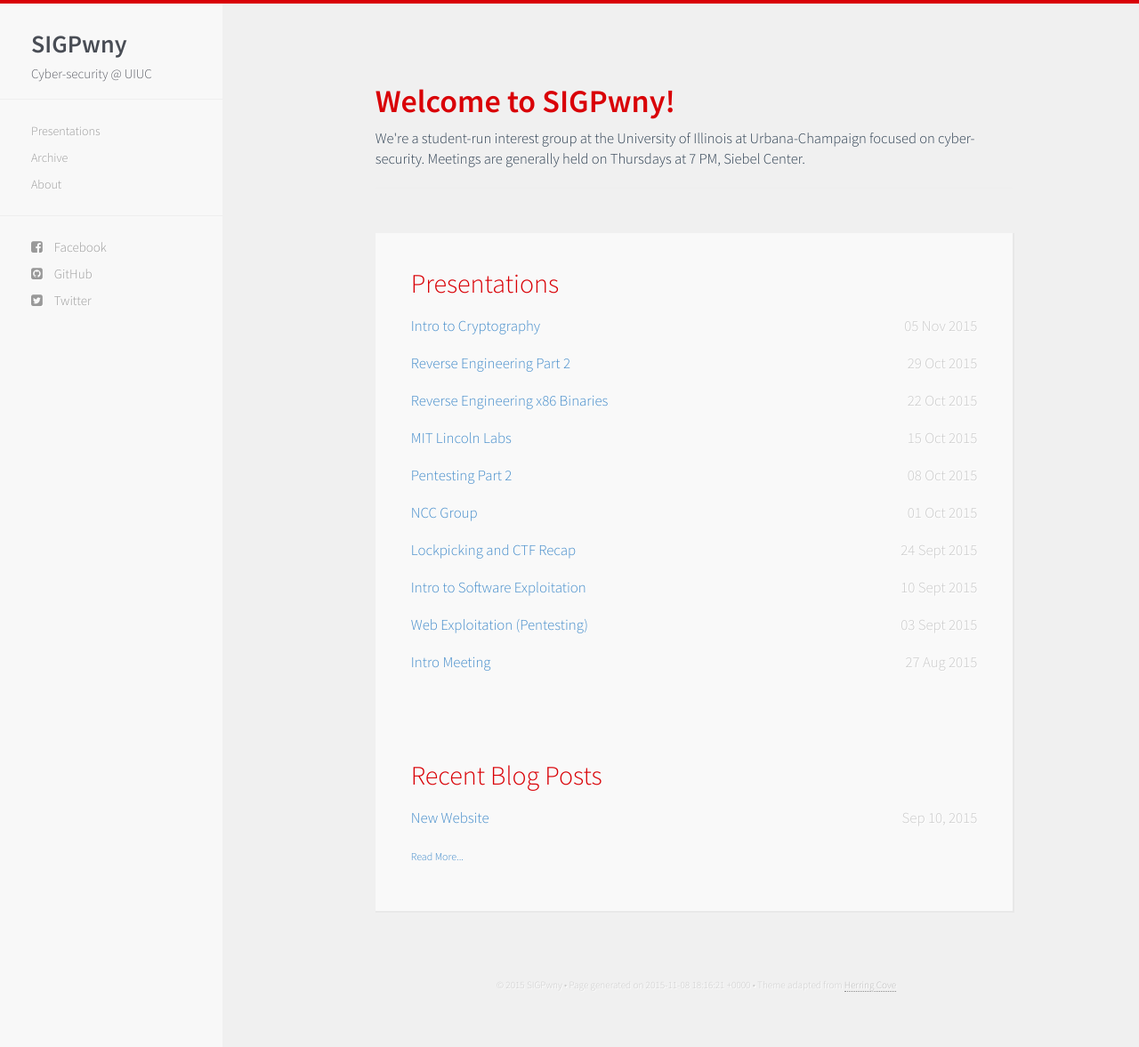
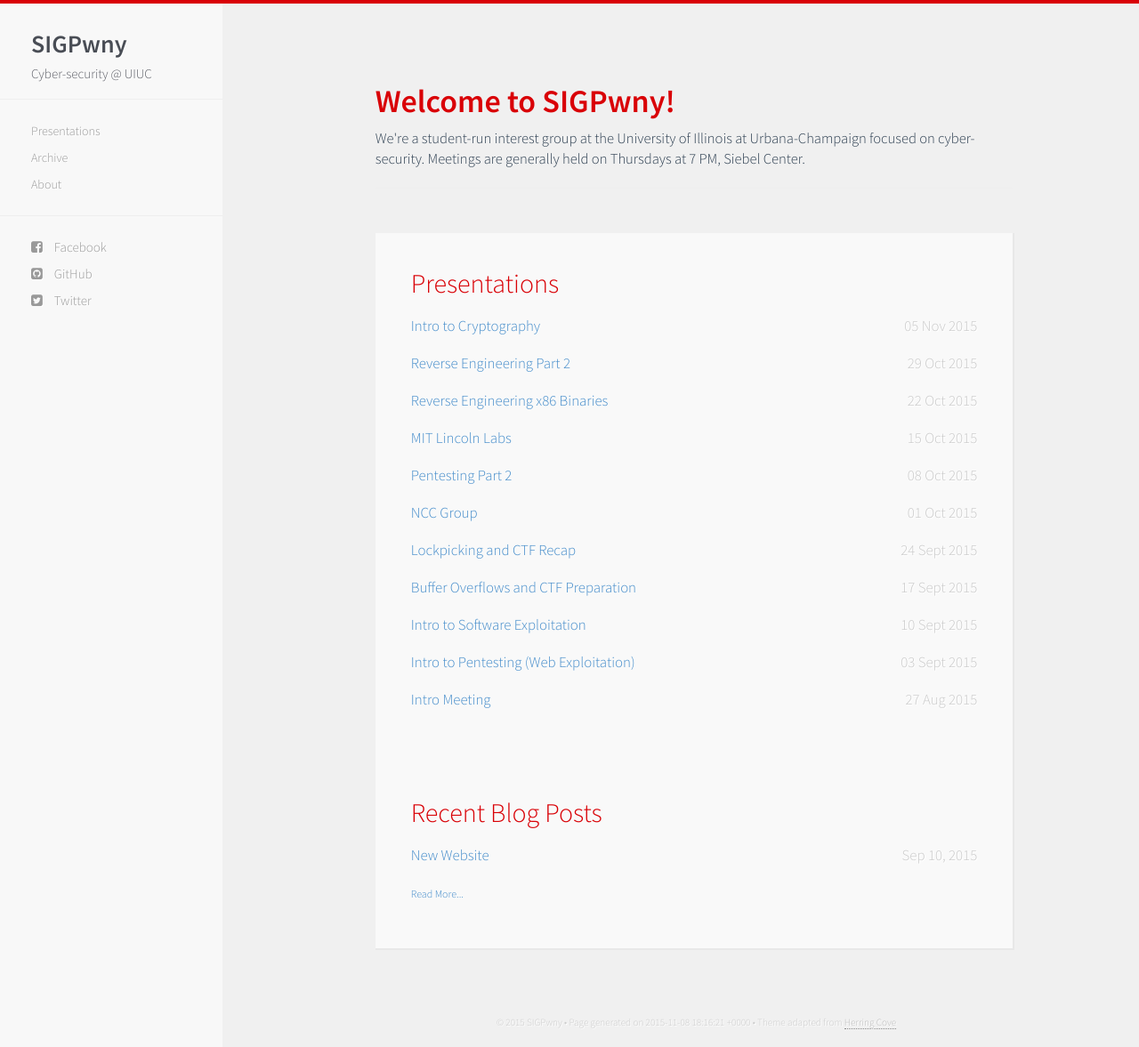
Before and after one commit to sigpwny/sigpwny.github.io-archive, a Jekyll site: the page built from index.html, in a window 1280 px wide and 1177 px high. Shown: the whole window at 89% size. Built offline with Jekyll 4.4.1, drawn with Linux system fonts in a browser that asks for light colours; nearby versions of some CDN libraries; Markdown is read by kramdown in place of the engine named in the settings.

Commit message:
Correct presentations list

```diff
--- a/_config.yml
+++ b/_config.yml
@@ -3,7 +3,7 @@ author: SIGPwny
 description: Cyber-security @ UIUC
 github: //www.github.com/sigpwny
 facebook: //www.facebook.com/groups/439995656109426
-twitter: //www.twitter.com/sigpwny
+twitter: //www.twitter.com/UIUC_SIGPwny
 email: jasmth14@illinois.edu
 
 highlighter: pygments
--- a/_includes/presentations.html
+++ b/_includes/presentations.html
@@ -39,12 +39,17 @@
         </span></li>
 
         <li><span>
+            <a href="https://docs.google.com/presentation/d/1fZvD7d153rOzqXG4keZdibJDW5uDVcL0noM127fMUU0/edit?usp=sharing">Buffer Overflows and CTF Preparation</a>
+            <time class="pull-right post-list">17 Sept 2015</time>
+        </span></li>
+
+        <li><span>
             <a href="https://docs.google.com/presentation/d/1PTCYLP5nWzzKzA_R6HLmkSXoocmwSDcWcxDRfDI6U1c/edit">Intro to Software Exploitation</a>
             <time class="pull-right post-list">10 Sept 2015</time>
         </span></li>
 
         <li><span>
-            <a href="https://docs.google.com/presentation/d/1AuToRvqeB1aa015u5S9GVxyFCTXEKjd_8OD5cQ237Lc/edit">Web Exploitation (Pentesting)</a>
+            <a href="https://docs.google.com/presentation/d/1epK3O_0Uu6-oY5w-eB2SqqvtpFLtQvprx3hhDeg987Q/edit?usp=sharing">Intro to Pentesting (Web Exploitation)</a>
             <time class="pull-right post-list">03 Sept 2015</time>
         </span></li>
 
```
Also changed, not shown: 5 other files.
